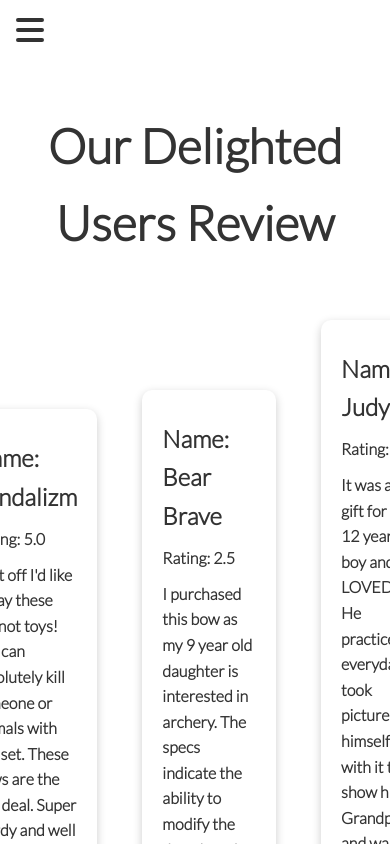
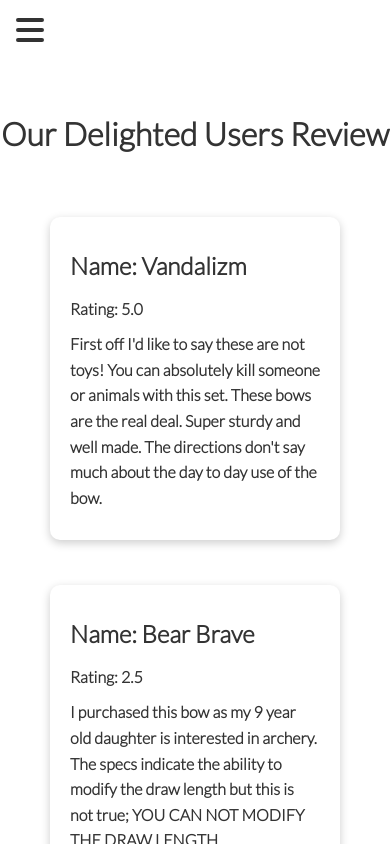
Before and after one commit to Anik-the-dev/niks-archery-website, a React (Create React App) app: page /reviews in a window 390 px wide. Shown: the top 844 px of the page. Built offline with nearby package versions, Linux system fonts and the light colour scheme.

Commit message:
reviews responsive done

```diff
--- a/src/components/Reviews.js
+++ b/src/components/Reviews.js
@@ -8,8 +8,8 @@ const Reviews = () => {
 
     return (
         <div className='project-body'>
-            <h1 className='text-center my-4 lg'>Our Delighted Users Review</h1>
-            <div className='grid  project-container'>
+            <h1 className='text-center my-4 lg md-font'>Our Delighted Users Review</h1>
+            <div className='grid  project-container md-flex'>
 
                 {
                     reviews.map(review => <Card
```
